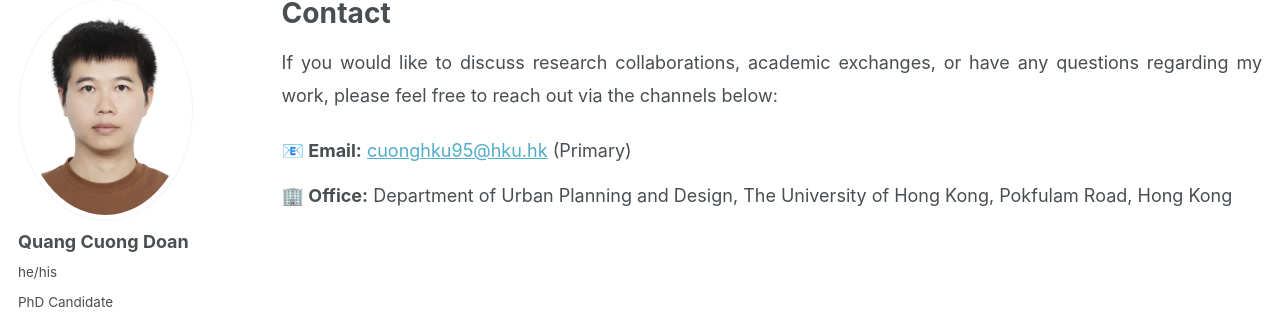
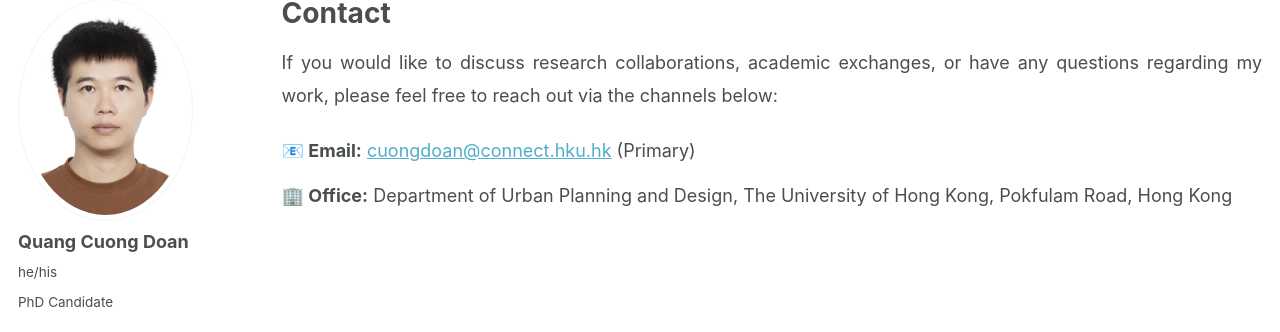
Before and after one commit to cuonghku95/cuonghku95.github.io, a Jekyll site: the page built from _pages/contact.md, in a window 1280 px wide. Shown: the part 102-434 px from the top of the page. Built offline with Jekyll 4.4.1, drawn with Linux system fonts in a browser that asks for light colours; some web fonts are replaced; a script bundle is joined from its source files by our own code; library files that are not in the unit come from our copies.

Commit message:
Update email address on contact page

```diff
--- a/_pages/contact.md
+++ b/_pages/contact.md
@@ -12,7 +12,7 @@ author_profile: true
 
   <ul style="list-style-type: none; padding-left: 0; margin-top: 20px;">
     <li style="margin-bottom: 12px;">
-      <strong>📧 Email:</strong> <a href="mailto:cuonghku95@hku.hk">cuonghku95@hku.hk</a> (Primary)
+      <strong>📧 Email:</strong> <a href="mailto:cuongdoan@connect.hku.hk">cuongdoan@connect.hku.hk</a> (Primary)
     </li>
     <li style="margin-bottom: 12px;">
       <strong>🏢 Office:</strong> Department of Urban Planning and Design, The University of Hong Kong, Pokfulam Road, Hong Kong
```
